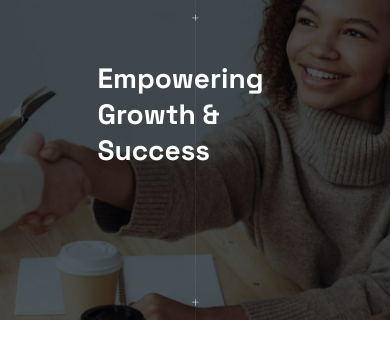
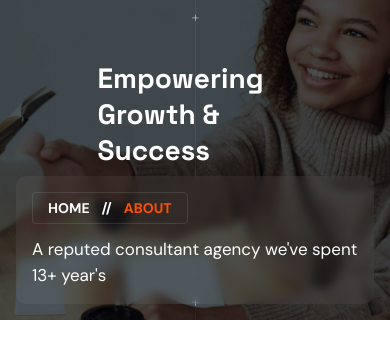
Before and after one commit to Mostofa-zaman/bitox-business-consulting-website, a Next.js app: page /about in a window 390 px wide. Shown: the top 358 px of the page. Built offline with nearby package versions, Linux system fonts and the light colour scheme.

Commit message:
feat (InnerPageHero): complete inner page hero component with responsive layout and breadcrumb

```diff
--- a/src/components/common/InnerPageHero.jsx
+++ b/src/components/common/InnerPageHero.jsx
@@ -1,17 +1,31 @@
 "use client";
 import Image from "next/image";
-
-import React from 'react'
 import allImages from "../helper/imageProvider";
+import { usePathname } from "next/navigation";
+import Link from "next/link";
 
 const InnerPageHero = ({
   title = "Empowering Growth & Success",
-    titleWidth
+  subtitle = "A reputed consultant agency we've spent 13+ year's",
+  navVariant = "homeOne",
+  titleWidth,
 }) => {
+  const { commonHeroImages } = allImages;
 
-    const { commonHeroImages } = allImages;
+  const pathname = usePathname();
+
+  const pageName =
+    pathname
+      .split("/")
+      .filter(Boolean)
+      .pop()
+      ?.replace(/-/g, " ")
+      ?.replace(/\b\w/g, (c) => c.toUpperCase()) || "Home";
+
+      // className={navVariant === "homeTwo" ? "pt-[100px]" : "pt-[70px]"}
+
   return (
-       <section >
+    <section >
       {/*
         Height breakdown:
         320px  → h-[320px]
@@ -20,10 +34,8 @@ const InnerPageHero = ({
         768px+ → h-[580px]
         1024px+→ h-[662px]
       */}
-
       <div className="relative !w-full h-[320px] xs:h-[400px] sm:h-[500px] md:h-[580px] lg:h-[662px]">
-
-          <Image
+        <Image
           src={commonHeroImages}
           fill
           alt="commonHeroImages"
@@ -31,7 +43,7 @@ const InnerPageHero = ({
           priority
         />
 
-         <div className="absolute z-[20] inset-0">
+        <div className="absolute z-[20] inset-0">
           {/* Title */}
           {/*
             320px  → top-[60px],  left-1/2, translate-x-[-50%],  max-w-[280px], text-center
@@ -58,14 +70,45 @@ const InnerPageHero = ({
             {title}
           </h2>
 
+          {/* Breadcrumb / subtitle card */}
+          {/*
+            320px  → bottom-[16px], left-1/2, -translate-x-1/2, w-[calc(100%-32px)], p-[16px]
+            480px  → bottom-auto,   top-[200px], left-1/2, -translate-x-1/2
+            640px  → top-[240px],   left-1/2, -translate-x-[55%]
+            768px  → top-[280px]
+            1024px → top-[330px], left-1/2, -translate-x-[unset] (original)
+          */}
+          <div
+            className="
+              absolute
+              p-[16px] sm:p-[24px] lg:p-[30px]
+              rounded-[10px] backdrop-blur-[5px] bg-white/5
+              space-y-3 sm:space-y-4 lg:space-y-5
 
+              bottom-[16px] left-1/2 -translate-x-1/2
+              w-[calc(100%-32px)] max-w-[480px]
 
-
-
-      </div>
+              xs:bottom-[24px]
+              sm:bottom-auto sm:top-[240px] sm:-translate-x-[55%]
+              md:top-[280px]  md:-translate-x-[60%]
+              lg:top-[330px]  lg:-translate-x-[unset] lg:left-1/2
+            "
+          >
+            <p className=" border border-[#ffffff1a] rounded-[4px] px-[15px]  py-[5px] w-fit flex gap-x-3 text-sm uppercase font-bold">
+              <Link href={"/"}>
+                <span className="text-bg-secondaryTwo">home</span>
+              </Link>
+              <span className="text-bg-secondaryTwo">//</span>
+              <span className="text-secondary">{pageName}</span>
+            </p>
+            <p className="para-xl text-bold text-bg-secondaryTwo max-w-[327px]">
+              {subtitle}
+            </p>
+          </div>
+        </div>
       </div>
     </section>
-  )
-}
+  );
+};
 
-export default InnerPageHero
+export default InnerPageHero;
```
